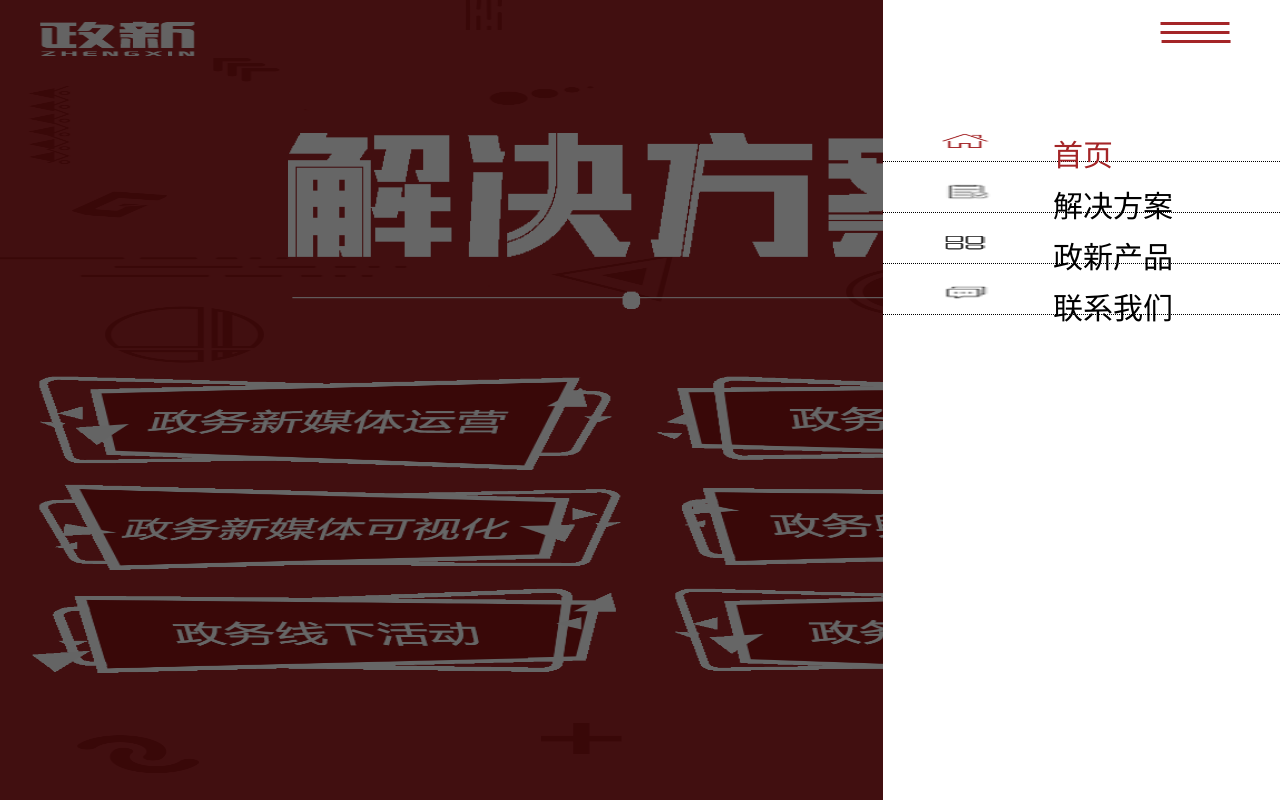
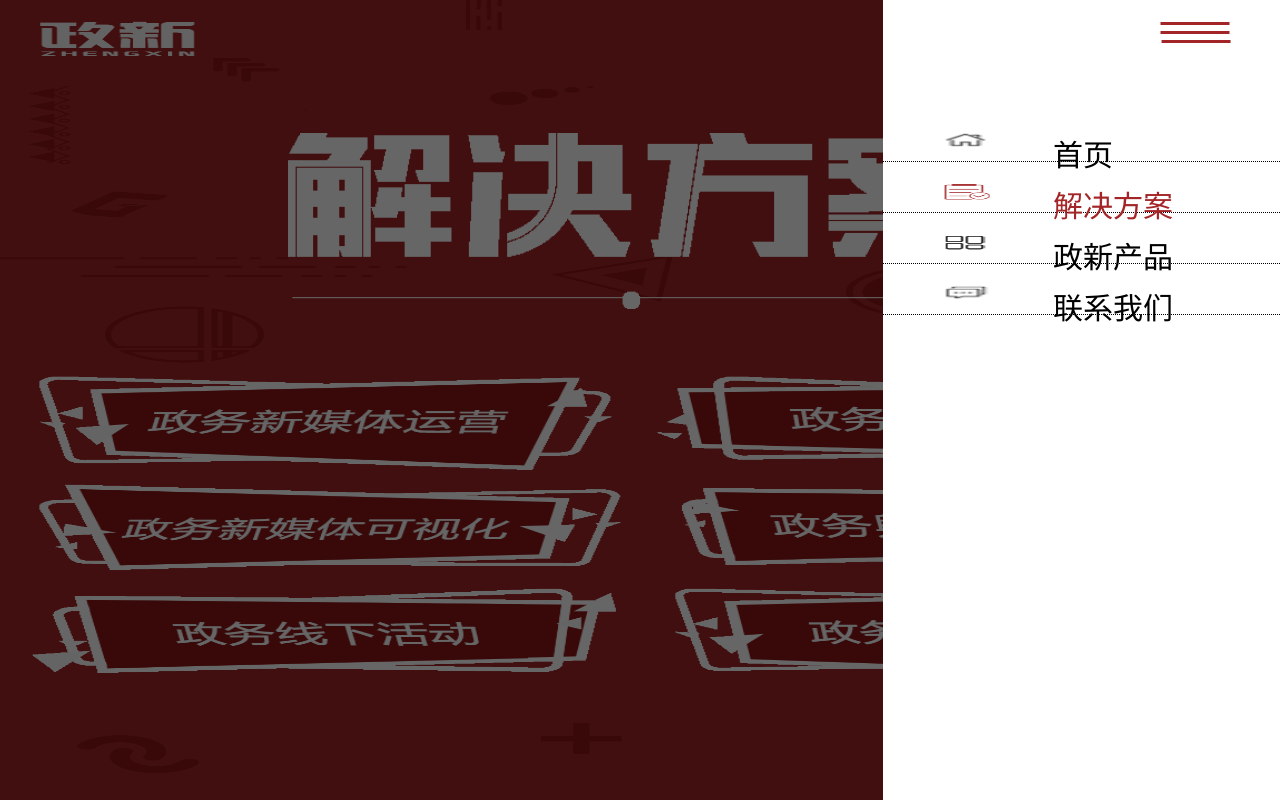
Before and after one commit to PsycheTong/text, a plain HTML site: page resolution.html in a window 1280 px wide. Both pictures are taken after a click on the element 1196 px from the left and 32 px from the top of the page. Drawn offline with Linux system fonts and the light colour scheme.

Commit message:
Update resolution.css

```diff
--- a/resolution.css
+++ b/resolution.css
@@ -167,20 +167,23 @@ opacity:0.6;
 
 
 }
-.font1{
+.font2{
 
     color:#a42527;
 }
+.icon0
+{
+    background-image:url('image/icon10.gif');
+
+}
+
 .icon1{
 
-	background-image:url('image/icon1.gif');
-}
-.font2{
-
+	background-image:url('image/icon11.gif');
 }
 .icon2{
 
-	background-image:url('image/icon12.gif');
+	background-image:url('image/icon2.gif');
 }
 .font3{
 
```
